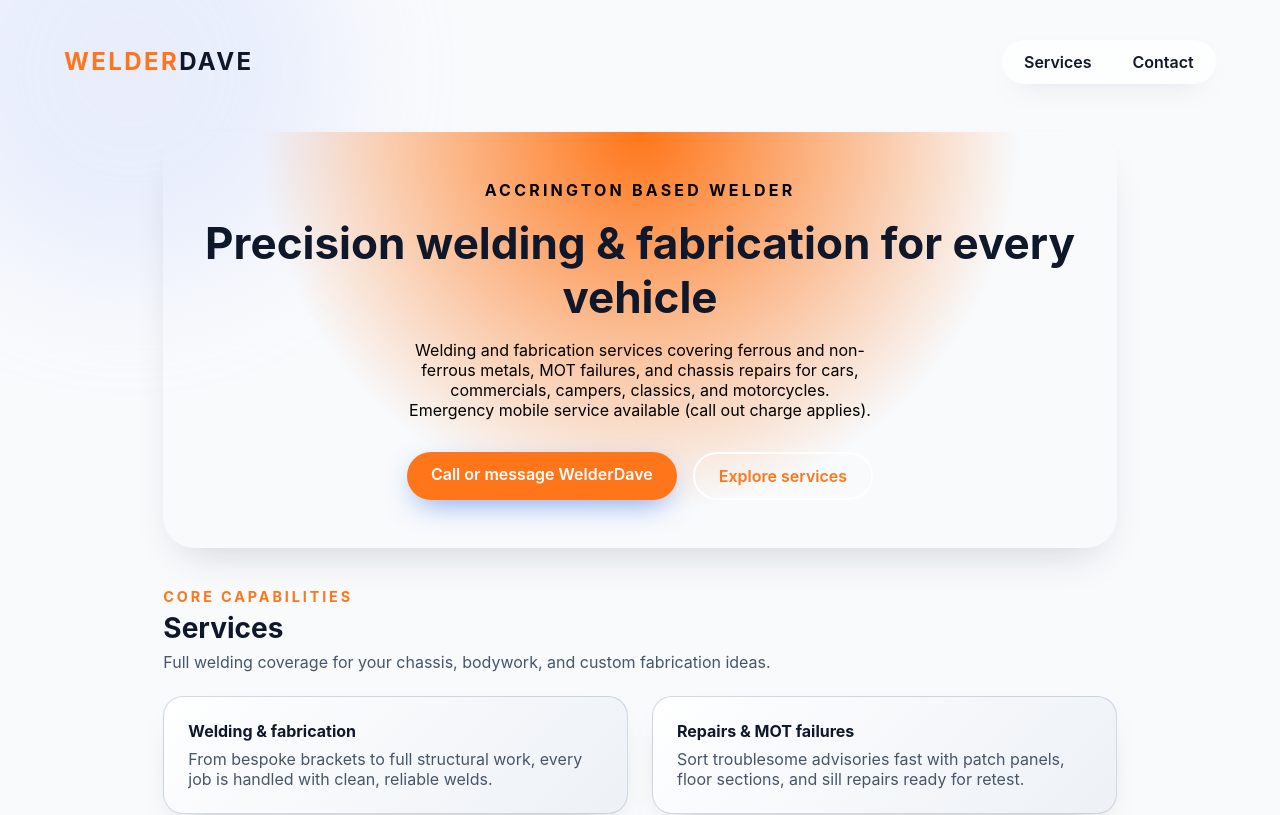
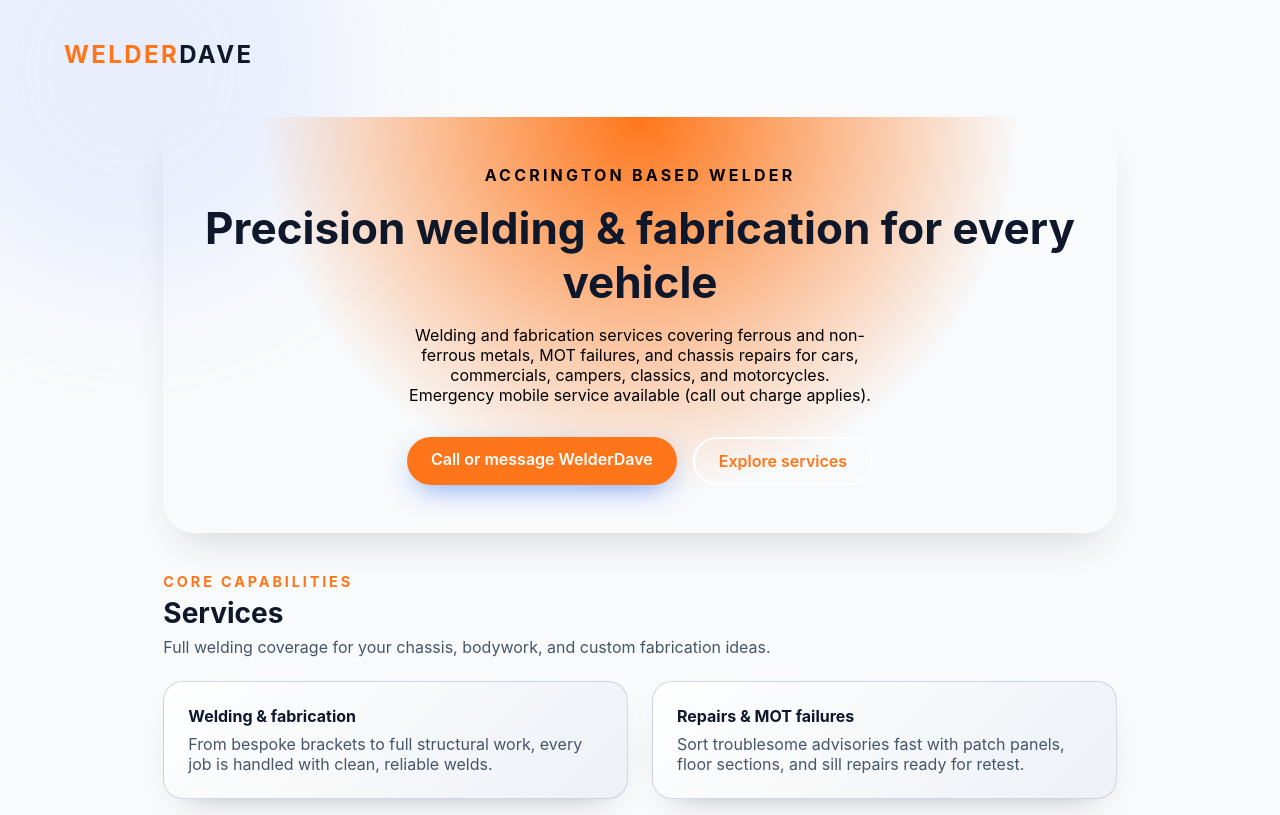
Before and after one commit to jenkinchris11/WelderDave, a Vue app in the folder vue-netlify/: page / in a window 1280 px wide. Shown: the top 815 px of the page. Built offline with nearby package versions, Linux system fonts and the light colour scheme.

Commit message:
Update App.vue

```diff
--- a/vue-netlify/src/App.vue
+++ b/vue-netlify/src/App.vue
@@ -12,10 +12,6 @@ import ContactCard from './components/ContactCard.vue';
       <h1>
         <span class="brand-highlight">Welder</span>Dave
       </h1>
-      <nav>
-        <a href="#services">Services</a>
-        <a href="#contact">Contact</a>
-      </nav>
     </header>
 
     <main class="layout-grid">
```
